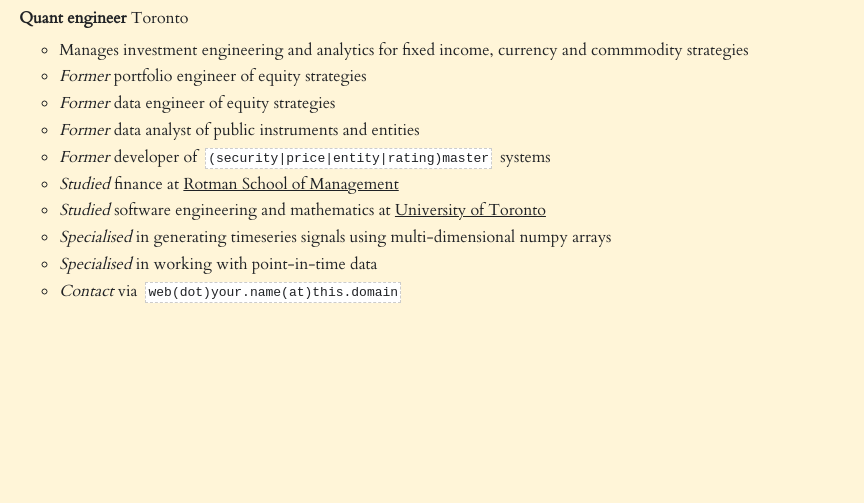
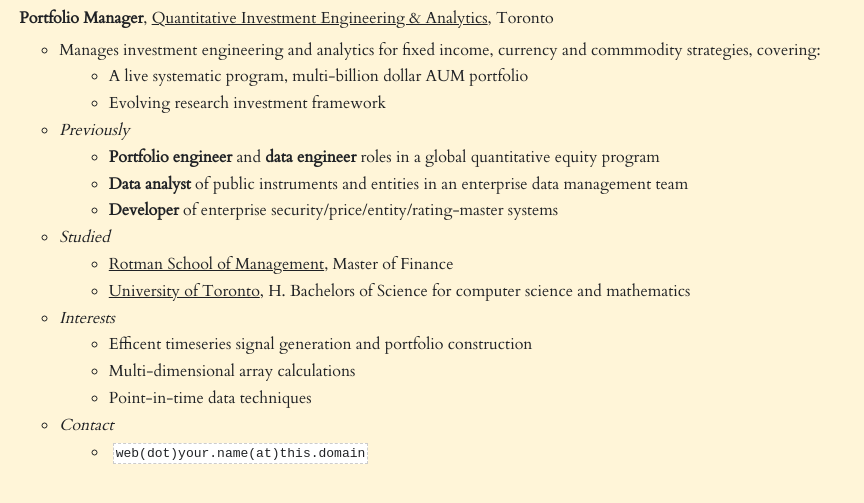
Before and after one commit to tchan09/tchan09.github.io, a plain HTML site: page index.html in a window 1280 px wide. Shown: the part 61-564 px from the top of the page, without its empty margins (0-864 px from the left). Drawn offline with Linux system fonts and the light colour scheme.

Commit message:
Enh: expand CV

```diff
--- a/index.html
+++ b/index.html
@@ -9,23 +9,52 @@
 	<body>
 		<h1 class="title">tchan09.com</h1>
 		<p class="cv">
-			<strong>Quant engineer</strong> Toronto
+			<strong>Portfolio Manager</strong>,
+			<u>Quantitative Investment Engineering &amp; Analytics</u>,
+			Toronto
+
 			<ul>
-				<li>Manages investment engineering and analytics for fixed income, currency and commmodity strategies</li>
+				<li>
+					Manages investment engineering and analytics for fixed income, currency and commmodity strategies, covering:
+					<ul>
+						<li>A live systematic program, multi-billion dollar AUM portfolio</li>
+						<li>Evolving research investment framework</li>
+					</ul>
+				</li>
 
-				<li><em>Former</em> portfolio engineer of equity strategies</li>
-				<li><em>Former</em> data engineer of equity strategies</li>
-				<li><em>Former</em> data analyst of public instruments and entities</li>
-				<li><em>Former</em> developer of <code>(security|price|entity|rating)master</code> systems</li>
+				<li>
+					<em>Previously</em>
+					<ul>
+						<li><strong>Portfolio engineer</strong> and <strong>data engineer</strong> roles in a global quantitative equity program</li>
+						<li><strong>Data analyst</strong> of public instruments and entities in an enterprise data management team</li>
+						<li><strong>Developer</strong> of enterprise security/price/entity/rating-master systems</li>
+					</ul>
+				</li>
 
-				<li><em>Studied</em> finance at <u>Rotman School of Management</u></li>
-				<li><em>Studied</em> software engineering and mathematics at <u>University of Toronto</u></li>
+				<li>
+					<em>Studied</em>
+					<ul>
+						<li><u>Rotman School of Management</u>, Master of Finance</li>
+						<li><u>University of Toronto</u>, H. Bachelors of Science for computer science and mathematics</li>
+					</ul>
+				</li>
 
-				<li><em>Specialised</em> in generating timeseries signals using multi-dimensional numpy arrays</li>
-				<li><em>Specialised</em> in working with point-in-time data</li>
+				<li>
+					<em>Interests</em>
+					<ul>
+						<li>Efficent timeseries signal generation and portfolio construction</li>
+						<li>Multi-dimensional array calculations</li>
+						<li>Point-in-time data techniques</li>
+					</ul>
+				</li>
 
 				<li class="hidden"><a href="https://github.com/tchan09">Github</a></li>
-				<li><em>Contact</em> via <code>web(dot)your.name(at)this.domain</code></li>
+				<li>
+					<em>Contact</em>
+					<ul>
+						<li><code>web(dot)your.name(at)this.domain</code></li>
+					</ul>
+				</li>
 			</ul>
 		</p>
 	</body>
```
